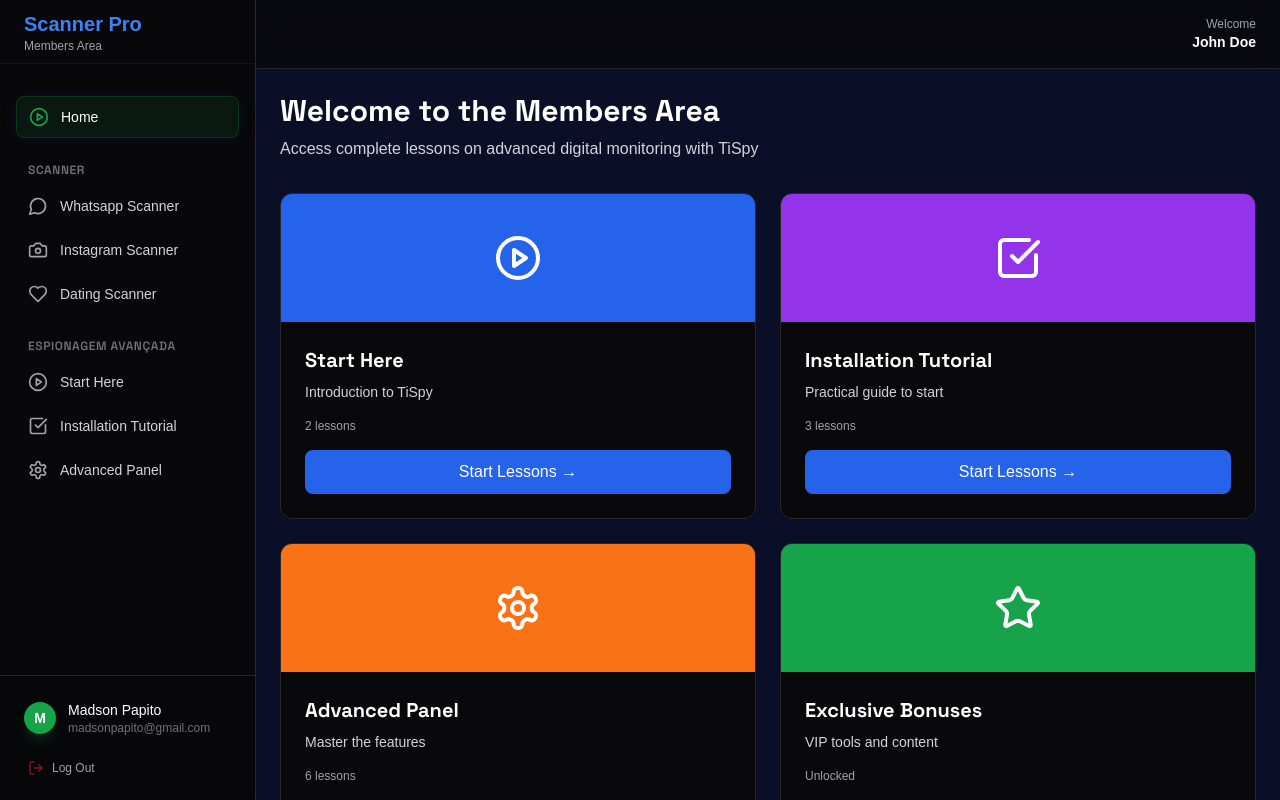
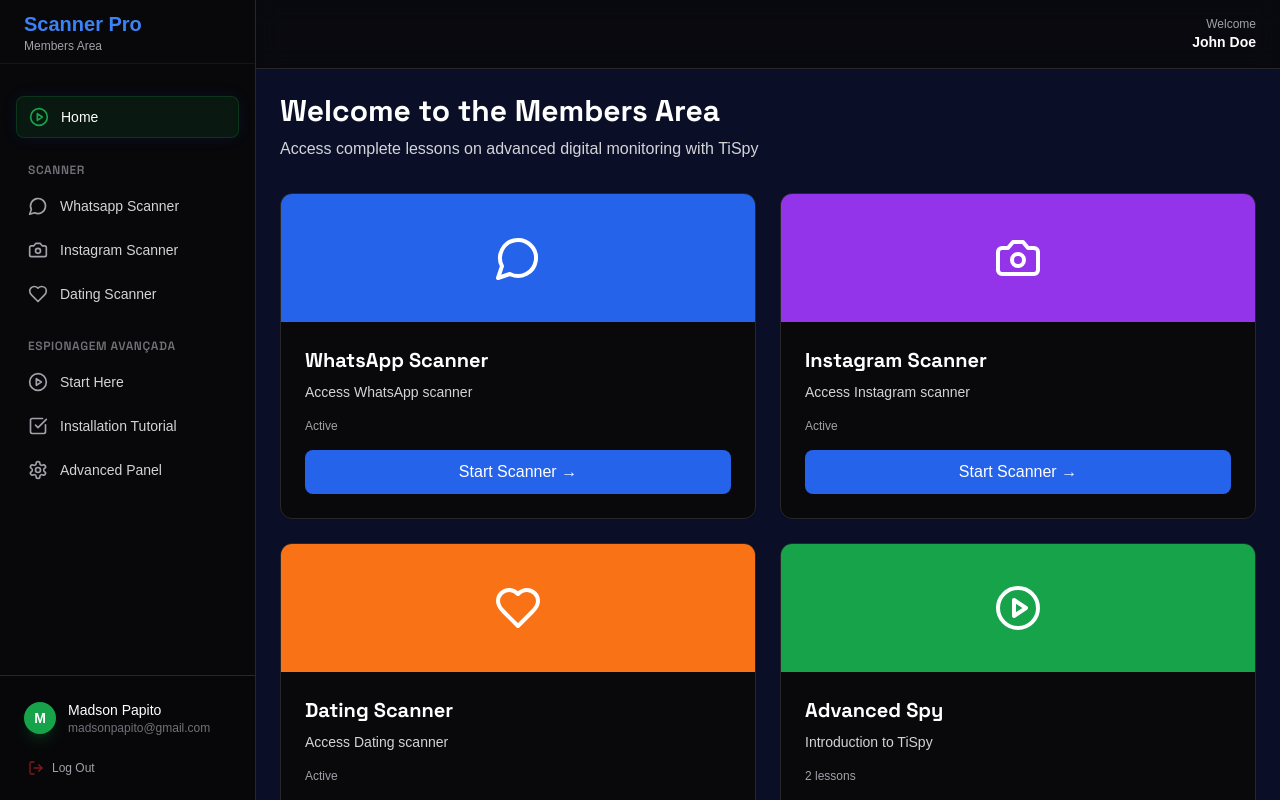
Before and after one commit to madsonpapito/pc-infidelity, a Next.js app: page /dashboard in a window 1280 px wide. Built offline with nearby package versions, Linux system fonts and the light colour scheme; no server answers; the database is empty.

Commit message:
feat: replace course cards with scanner redirects on dashboard home

```diff
--- a/app/dashboard/page.tsx
+++ b/app/dashboard/page.tsx
@@ -1,13 +1,13 @@
 // Dashboard Page is a Server component
 import DashboardLayout from "@/components/dashboard-layout"
-import { PlayCircle, CheckSquare, Settings, Star, Check } from "lucide-react"
+import { MessageCircle, Camera, Heart, PlayCircle, Check } from "lucide-react"
 import Link from "next/link"
 import { createClient } from "@/utils/supabase/server"
 
 export default async function DashboardPage() {
   const supabase = await createClient();
 
-  // Realiza query às tabelas traduzidas ('lessons' e 'courses')
+  // Performs query on tables ('lessons' and 'courses')
   const { count: lessonsCount } = await supabase
     .from('lessons')
     .select('*', { count: 'exact', head: true });
@@ -21,44 +21,44 @@ export default async function DashboardPage() {
 
   const modules = [
     {
-      id: "intro",
-      title: "Start Here",
+      id: "whatsapp",
+      title: "WhatsApp Scanner",
+      description: "Access WhatsApp scanner",
+      subText: "Active",
+      icon: MessageCircle,
+      color: "bg-blue-600",
+      buttonText: "Start Scanner →",
+      path: "/dashboard/whatsapp"
+    },
+    {
+      id: "instagram",
+      title: "Instagram Scanner",
+      description: "Access Instagram scanner",
+      subText: "Active",
+      icon: Camera,
+      color: "bg-purple-600",
+      buttonText: "Start Scanner →",
+      path: "/dashboard/instagram"
+    },
+    {
+      id: "dating",
+      title: "Dating Scanner",
+      description: "Access Dating scanner",
+      subText: "Active",
+      icon: Heart,
+      color: "bg-orange-500",
+      buttonText: "Start Scanner →",
+      path: "/dashboard/dating"
+    },
+    {
+      id: "bonus",
+      title: "Advanced Spy",
       description: "Introduction to TiSpy",
       subText: "2 lessons",
       icon: PlayCircle,
-      color: "bg-blue-600",
+      color: "bg-green-600",
       buttonText: "Start Lessons →",
       path: "/dashboard/intro"
-    },
-    {
-      id: "tutorial",
-      title: "Installation Tutorial",
-      description: "Practical guide to start",
-      subText: "3 lessons",
-      icon: CheckSquare,
-      color: "bg-purple-600",
-      buttonText: "Start Lessons →",
-      path: "/dashboard/tutorial"
-    },
-    {
-      id: "advanced",
-      title: "Advanced Panel",
-      description: "Master the features",
-      subText: "6 lessons",
-      icon: Settings,
-      color: "bg-orange-500",
-      buttonText: "Start Lessons →",
-      path: "/dashboard/scanners"
-    },
-    {
-      id: "bonus",
-      title: "Exclusive Bonuses",
-      description: "VIP tools and content",
-      subText: "Unlocked",
-      icon: Star,
-      color: "bg-green-600",
-      buttonText: "Start Lessons →",
-      path: "/dashboard/bonus"
     }
   ]
 
@@ -74,18 +74,18 @@ export default async function DashboardPage() {
           </p>
         </div>
 
-        {/* Grelha de Módulos (Cards) */}
+        {/* Modules Grid (Cards) */}
         <div className="grid grid-cols-1 md:grid-cols-2 gap-6">
           {modules.map((mod) => {
             const Icon = mod.icon
             return (
               <div key={mod.id} className="bg-card border border-border rounded-xl overflow-hidden flex flex-col shadow-sm">
-                {/* Header colorido do Card */}
+                {/* Colored Card Header */}
                 <div className={`${mod.color} h-32 flex items-center justify-center`}>
                   <Icon className="w-12 h-12 text-white" strokeWidth={2} />
                 </div>
 
-                {/* Conteúdo do Card */}
+                {/* Card Content */}
                 <div className="p-6 flex-1 flex flex-col">
                   <h2 className="text-xl font-bold text-white mb-2">{mod.title}</h2>
                   <p className="text-sm text-zinc-300 mb-4">{mod.description}</p>
```
